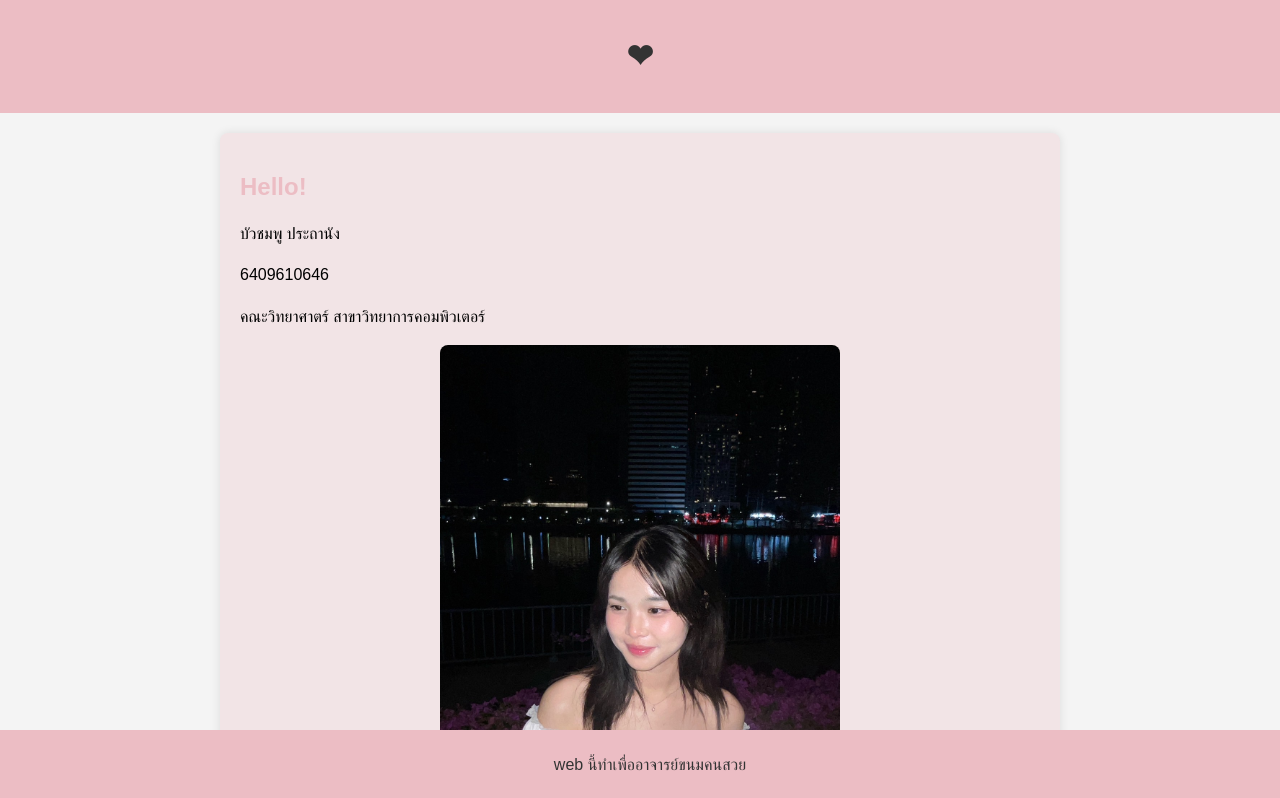
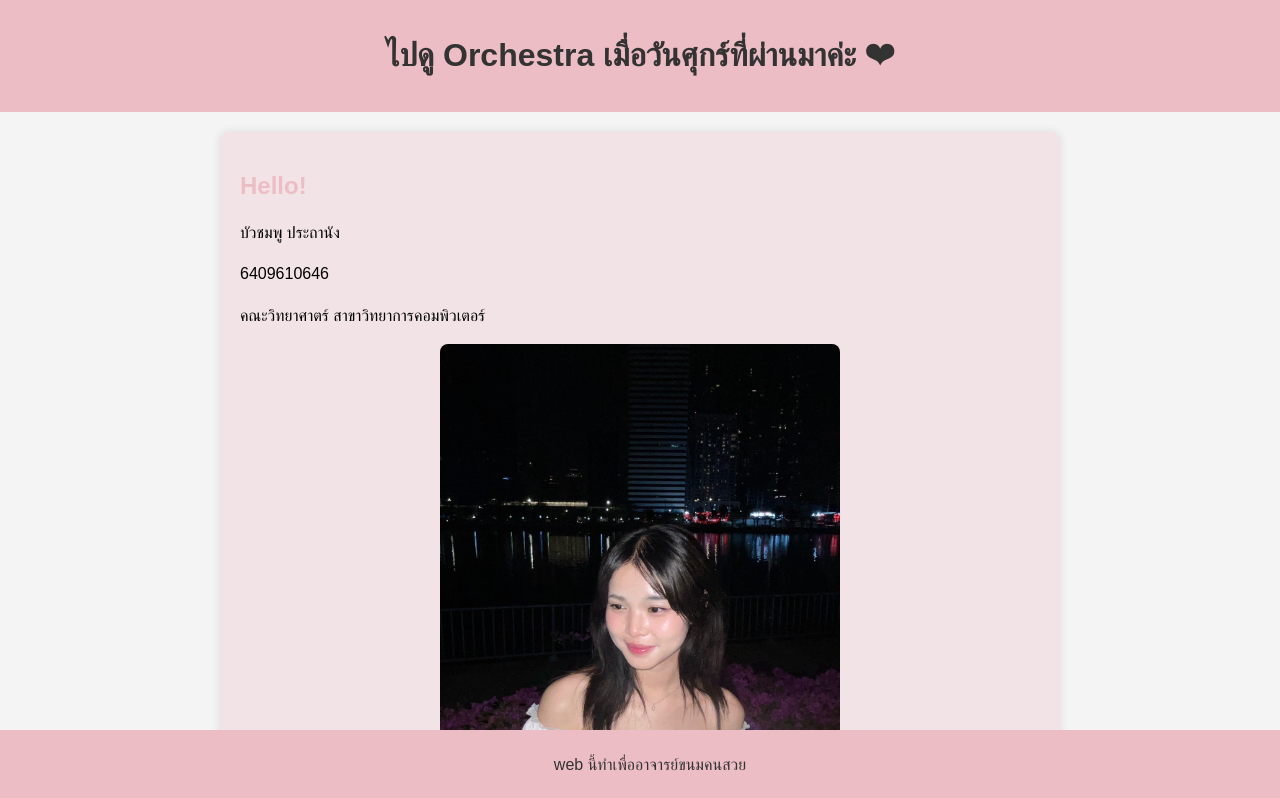
Before and after one commit to xxbpptn/MyWebPage, a plain HTML site: page index.html in a window 1280 px wide. Shown: the top 798 px of the page. Drawn offline with Linux system fonts and the light colour scheme.

Commit message:
Update index.html

```diff
--- a/index.html
+++ b/index.html
@@ -68,7 +68,7 @@
 <body>
 
     <header>
-        <h1>❤</h1>
+        <h1> ไปดู Orchestra เมื่อวันศุกร์ที่ผ่านมาค่ะ ❤</h1>
     </header>
 
     <section>
```
